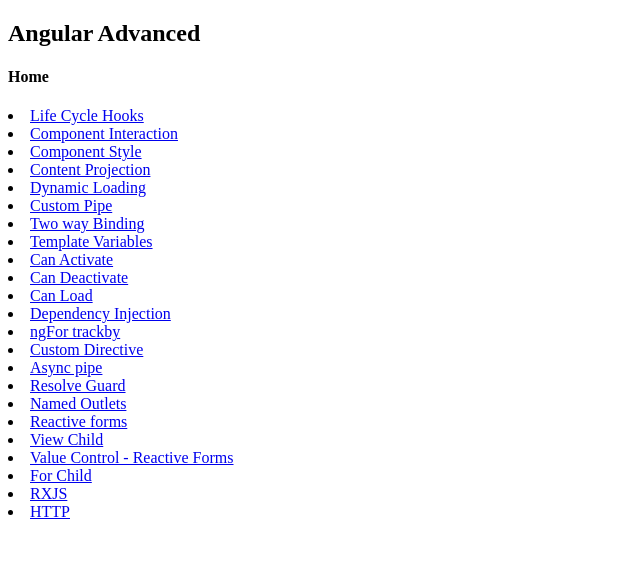
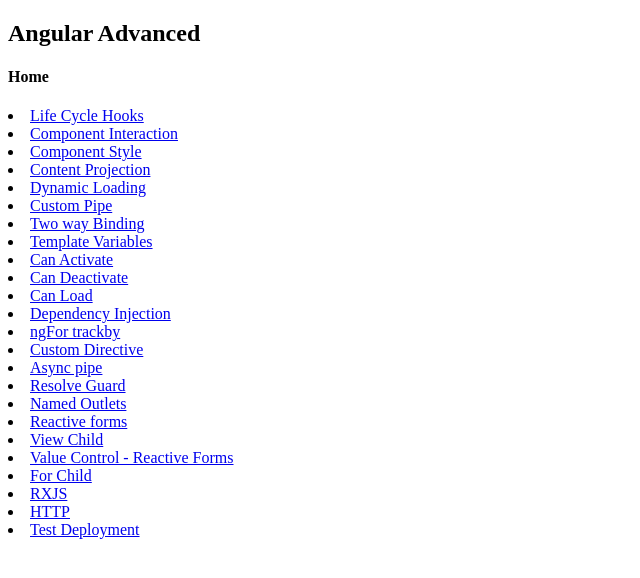
Before and after one commit to janitha000/angular-advanced, an Angular app: page / in a window 1280 px wide. Shown: the top 578 px of the page, without its empty margins (0-640 px from the left). Built offline with nearby package versions, Linux system fonts and the light colour scheme.

Commit message:
Add test endpoint

```diff
--- a/src/app/home/home.component.html
+++ b/src/app/home/home.component.html
@@ -27,4 +27,5 @@
   <li><a routerLink="/for-child">For Child</a></li>
   <li><a routerLink="/rxjs">RXJS</a></li>
   <li><a routerLink="/http">HTTP</a></li>
+  <li><a routerLink="/http">Test Deployment</a></li>
 </div>
```
